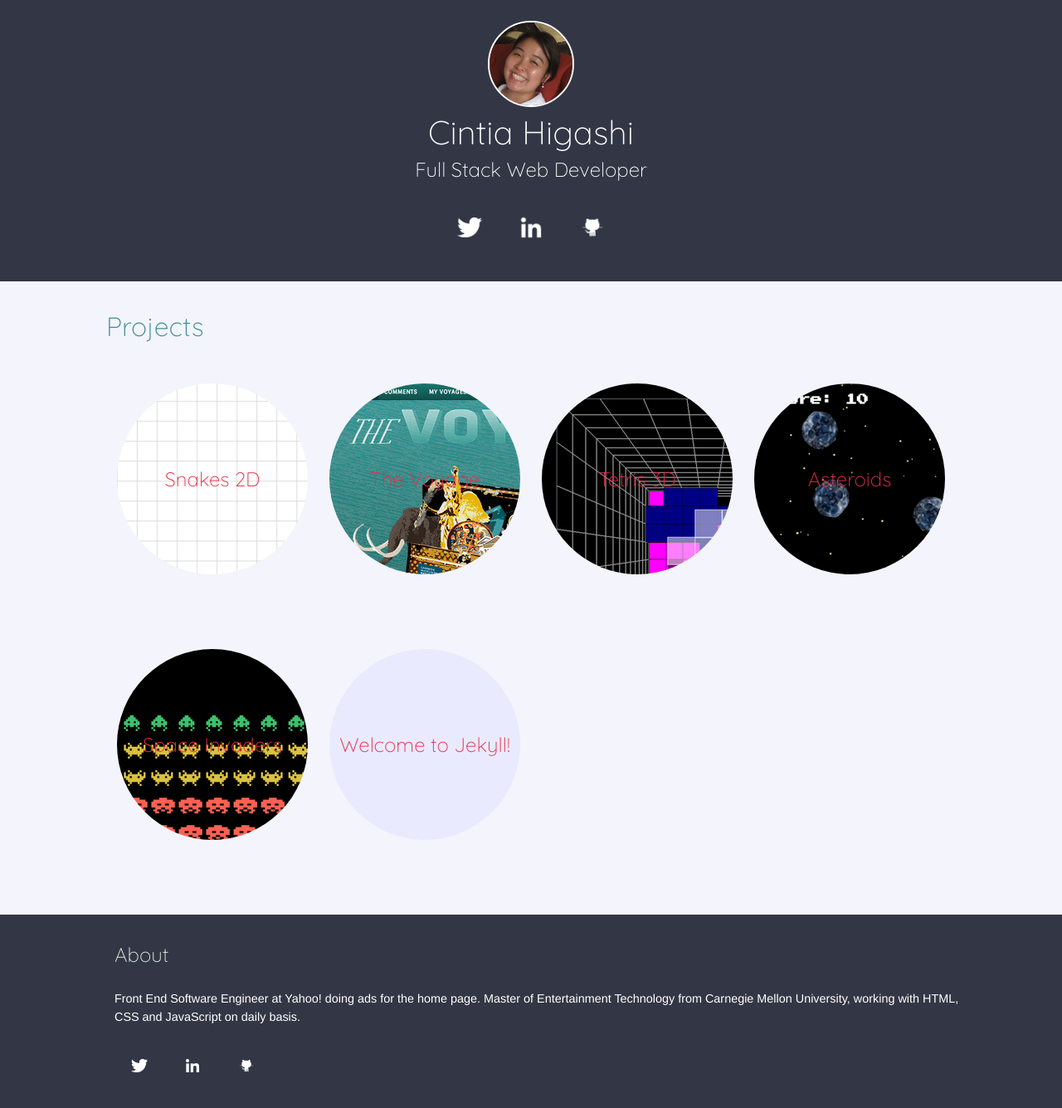
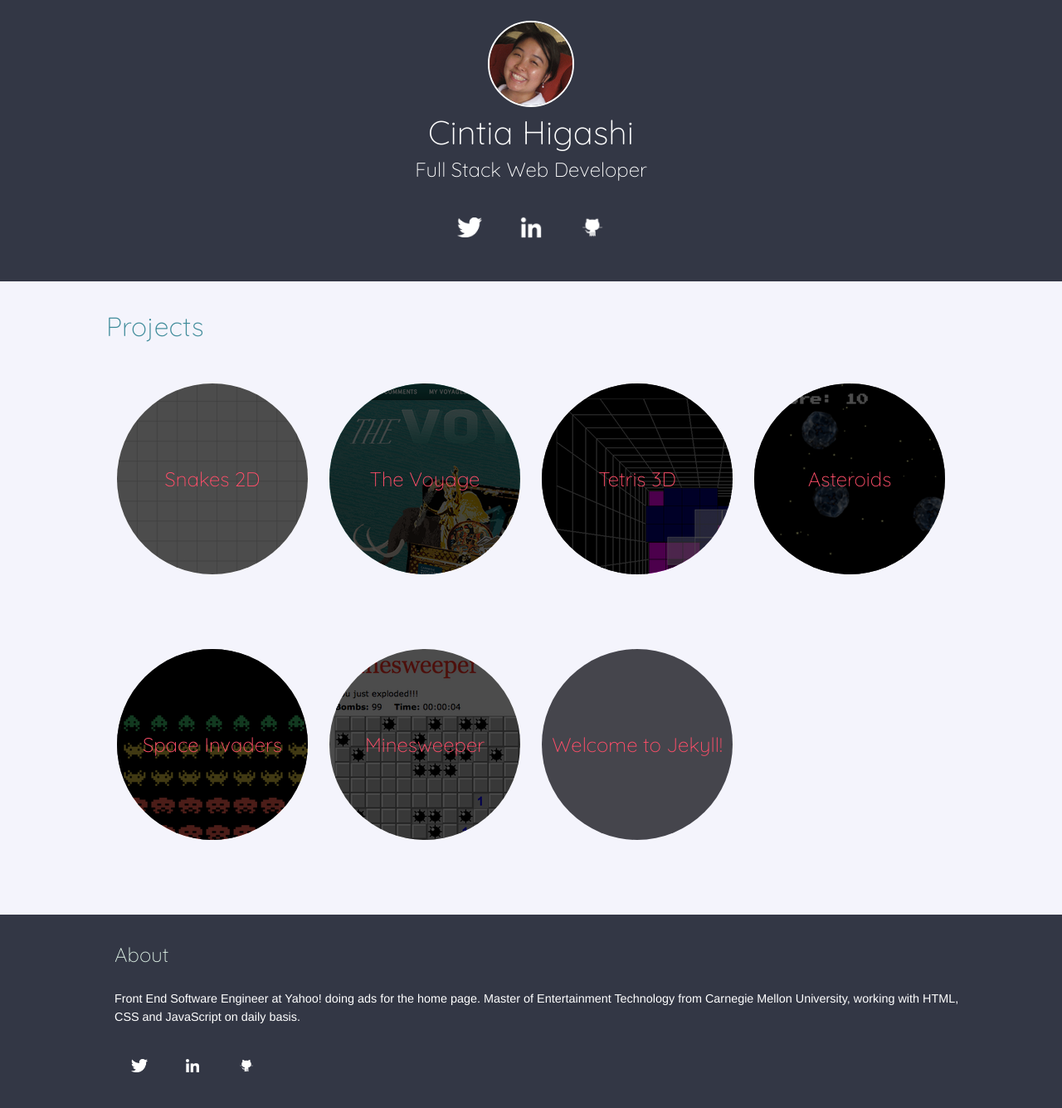
Before and after one commit to cintiamh/cintiamh.github.io, a Jekyll site: the page built from index.html, in a window 1280 px wide. Shown: the whole page at 83% size. Built offline with Jekyll 4.4.1, drawn with Linux system fonts in a browser that asks for light colours.

Commit message:
darker background for projects

```diff
--- a/_includes/footer.html
+++ b/_includes/footer.html
@@ -37,7 +37,7 @@
 
       width = width > maxWidth ? maxWidth : width;
       console.log("before", width);
-      width = width - 35;
+      width = width - 60;
       console.log("after", width);
 
       w = Math.floor(width / minWidth);
--- a/_sass/_layout.scss
+++ b/_sass/_layout.scss
@@ -184,22 +184,31 @@
     float: left;
     padding: 20px 0;
 
-    .project-content {
+    .project-unit {
         display: block;
         width: 230px;
         height: 230px;
         margin: 10px auto;
+        background-color: #EAEAFF;
+        position: relative;
         -moz-border-radius: 50%;
         -webkit-border-radius: 50%;
         border-radius: 50%; /* future proofing */
         -khtml-border-radius: 50%; /* for old Konqueror browsers */
-        background-color: #EAEAFF;
-        position: relative;
+        overflow: hidden;
+
+        .project-link {
+            display: block;
+            width: 230px;
+            height: 230px;
+            background-color: #000000;
+            opacity: 0.7;
+        }
 
         h2 {
             width: 100%;
             text-align: center;
-            color: #EA2E49;
+            color: #FF4E69;
             position: absolute;
             top: 50%;
             -webkit-transform: translateY(-50%);
--- a/index.html
+++ b/index.html
@@ -9,9 +9,12 @@
 <ul class="post-list">
   {% for post in site.posts %}
   <li class="project">
-    <a class="project-content" href="{{ post.url | prepend: site.baseurl }}" style="background-image: url('{{file.path}}{{post.img}}')">
-      <h2>{{ post.title }}</h2>
-    </a>
+    <div class="project-unit" style="background-image: url('{{file.path}}{{post.img}}')">
+      <a class="project-link" href="{{ post.url | prepend: site.baseurl }}"></a>
+      <a href="{{ post.url | prepend: site.baseurl }}">
+        <h2>{{ post.title }}</h2>
+      </a>
+    </div>
   </li>
   {% endfor %}
 </ul>
```
Also changed, not shown: _posts/2013-05-26-minesweeper.markdown (added, +16 -0 lines).
